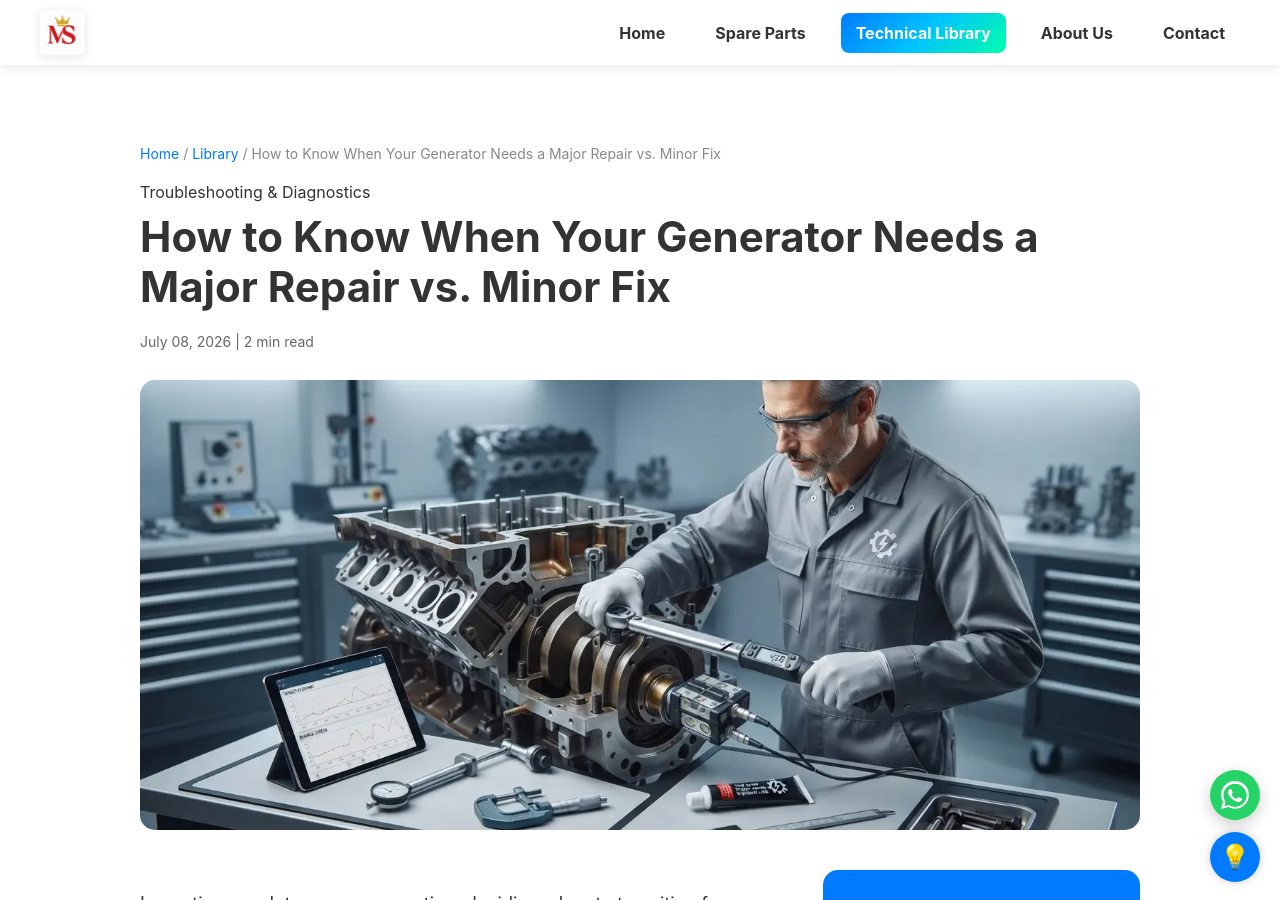
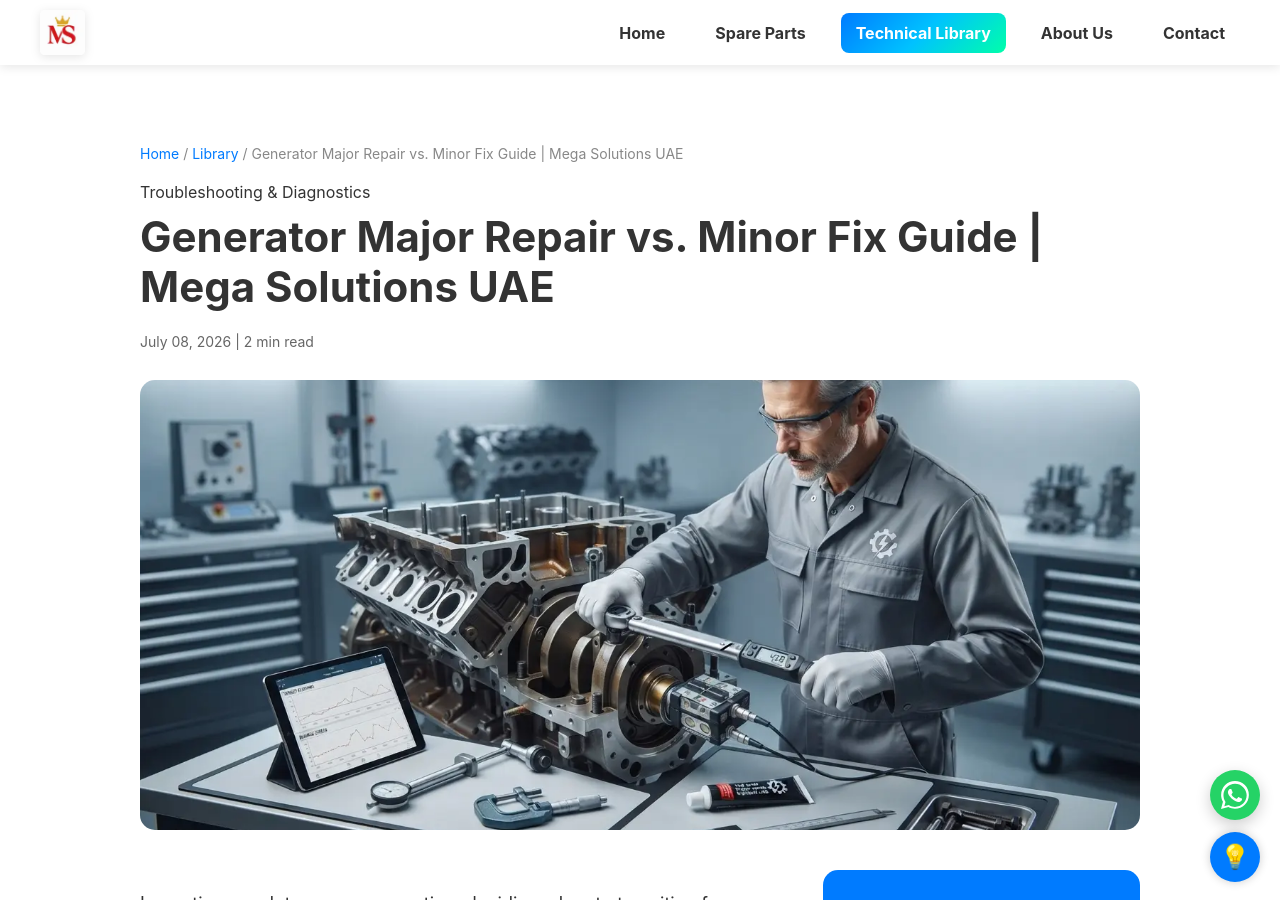
Before and after one commit to Khisal786/Mega-Solutions-UAE, a Jekyll site: the page built from _posts/2026-07-08-how-to-know-when-your-generator-needs-major-repair.md, in a window 1280 px wide and 900 px high. Built offline with Jekyll 4.4.1, drawn with Linux system fonts in a browser that asks for light colours.

Commit message:
Update post title for clarity and branding

```diff
--- a/_posts/2026-07-08-how-to-know-when-your-generator-needs-major-repair.md
+++ b/_posts/2026-07-08-how-to-know-when-your-generator-needs-major-repair.md
@@ -1,6 +1,6 @@
 ---
 layout: post
-title: "How to Know When Your Generator Needs a Major Repair vs. Minor Fix"
+title: "Generator Major Repair vs. Minor Fix Guide | Mega Solutions UAE"
 date: 2026-07-08
 image: /assets/images/blog/generator-major-repair-vs-minor.webp
 description: "An expert diagnostic guide for plant managers on distinguishing between routine minor adjustments and major industrial gas engine overhauls."
```
